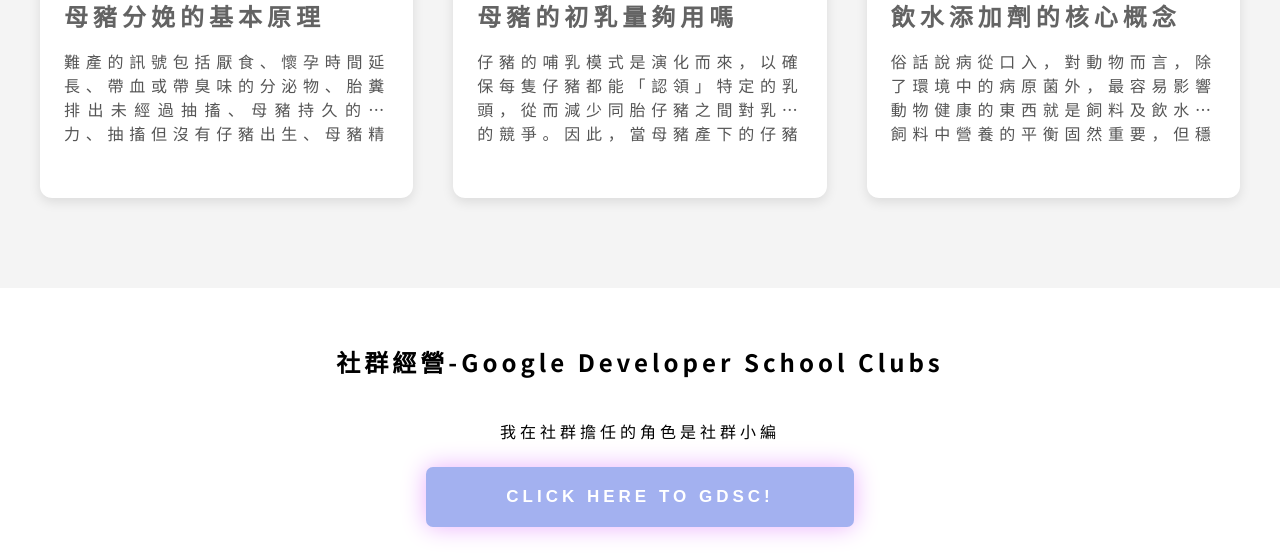
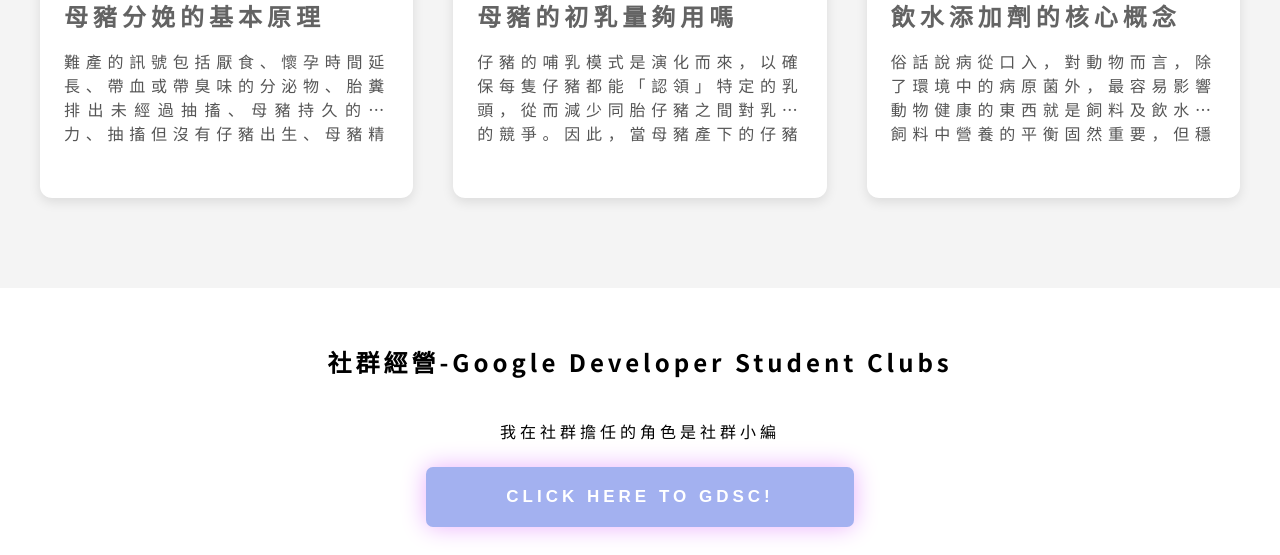
Before and after one commit to yunyouyunyo/cheriehome2, a plain HTML site: page index.html in a window 1280 px wide. Shown: the part 11234-11789 px from the top of the page. Drawn offline with Linux system fonts and the light colour scheme.

Commit message:
Update club name from GDSC to GDSC

```diff
--- a/index.html
+++ b/index.html
@@ -370,7 +370,7 @@
 
 
   <section id="gdsc">
-    <h2>社群經營-Google Developer School Clubs</h2>
+    <h2>社群經營-Google Developer Student Clubs</h2>
     <p>我在社群擔任的角色是社群小編</p>
     <button class="shadow__btn"
       onclick="window.open('https://www.instagram.com/gdsc_ntcu/profilecard/?igsh=cnU1b3hpenZnOWsx', '_blank')">
```
